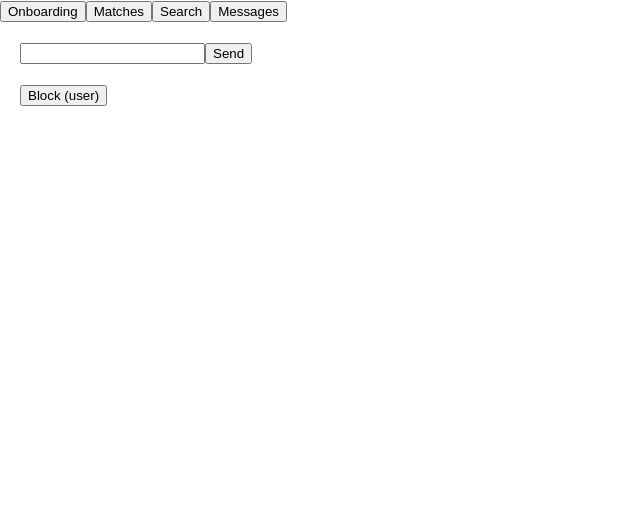
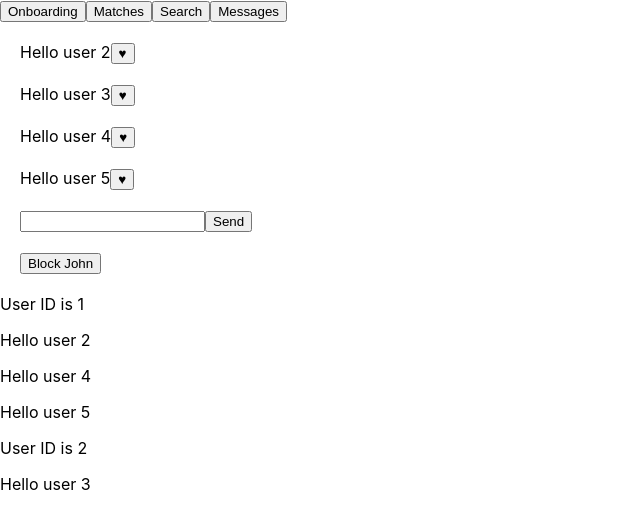
Before and after one commit to russellcs/ft1-dating-app, a React (Create React App) app: page / in a window 1280 px wide. Shown: the top 528 px of the page, without its empty margins (0-640 px from the left). Built offline with nearby package versions, Linux system fonts and the light colour scheme.

Commit message:
added the Conversation component which creates a new object with the message sender/receiver IDs and maps over them to display on the page

```diff
--- a/src/App.js
+++ b/src/App.js
@@ -1,12 +1,20 @@
-import { users, messages } from "./mock";
+import { users, messages as mockMessages } from "./mock";
 import Interface from "./components/Interface";
+import { useState } from "react";
 
 const App = () => {
-  return (
-    <>
-      <Interface users={users} messages={messages} />
-    </>
-  );
+	const [messages, setMessages] = useState(mockMessages);
+	const addMessage = (payload) => {
+		const copy = [...messages];
+		console.log(copy);
+		copy.push(payload);
+		setMessages(copy);
+	};
+	return (
+		<>
+			<Interface users={users} messages={messages} addMessage={addMessage} />
+		</>
+	);
 };
 
 export default App;
--- a/src/components/Block.jsx
+++ /dev/null
@@ -1,12 +0,0 @@
-const Block = (props) => {
-	const { blockUser, blockButtonText, blockClicked } = props;
-	return (
-		<div style={{ margin: "20px" }}>
-			{/* <button>Block {props.users.personalDetails.name.firstName}</button> */}
-			<button onClick={blockUser}>{blockButtonText}</button>
-			{blockClicked && <p>(user) has been blocked</p>}
-		</div>
-	);
-};
-
-export default Block;
--- a/src/components/Interface.jsx
+++ b/src/components/Interface.jsx
@@ -1,7 +1,7 @@
 import Onboarding from "./Onboarding";
 import Matches from "./Matches";
 import Search from "./Search";
-import Messages from "./Messages";
+import Messages from "./messages/Messages";
 import { useState } from "react";
 
 const Interface = (props) => {
@@ -19,7 +19,11 @@ const Interface = (props) => {
 			{screen === 1 && <Matches users={props.users} />}
 			{screen === 2 && <Search users={props.users} />}
 			{screen === 3 && (
-        <Messages users={props.users} messages={props.messages} />
+				<Messages
+					users={props.users}
+					messages={props.messages}
+					addMessage={props.addMessage}
+				/>
 			)}
 		</>
 	);
--- a/src/components/Message.jsx
+++ /dev/null
@@ -1,12 +0,0 @@
-const Message = (props) => {
-	const { message, isLikeClicked, likeClicked } = props;
-	return (
-		<div style={{ margin: "20px" }}>
-			{message}
-			{message && <button onClick={isLikeClicked}>&#9829;</button>}
-			{likeClicked && <p>Message liked</p>}
-		</div>
-	);
-};
-
-export default Message;
--- /dev/null
+++ b/src/components/messages/Block.jsx
@@ -0,0 +1,12 @@
+const Block = (props) => {
+	const { blockUser, blockButtonText, blockClicked, name } = props;
+
+	return (
+		<div style={{ margin: "20px" }}>
+			<button onClick={blockUser}>{blockButtonText}</button>
+			{blockClicked && <p>{name} has been blocked</p>}
+		</div>
+	);
+};
+
+export default Block;
--- /dev/null
+++ b/src/components/messages/Conversation.jsx
@@ -0,0 +1,28 @@
+const Conversation = (props) => {
+	const result = {};
+
+	props.messages.forEach((message) => {
+		const existing = result[message.fromUserId]
+			? result[message.fromUserId]
+			: [];
+		result[message.fromUserId] = [...existing, message];
+	});
+	const entries = Object.entries(result);
+
+	return (
+		<div>
+			{entries.map((item) => {
+				return (
+					<>
+						<p>User ID is {item[0]}</p>
+						{item[1].map((message) => {
+							return <p>{message.content}</p>;
+						})}
+					</>
+				);
+			})}
+		</div>
+	);
+};
+
+export default Conversation;
--- /dev/null
+++ b/src/components/messages/Message.jsx
@@ -0,0 +1,19 @@
+import { useState } from "react";
+
+const Message = (props) => {
+	const [likeClicked, setLikeClicked] = useState(false);
+	const { message } = props;
+
+	const isLikeClicked = () => {
+		setLikeClicked(likeClicked === false ? true : false);
+	};
+	return (
+		<div style={{ margin: "20px" }}>
+			{message.content}
+			{message.content && <button onClick={isLikeClicked}>&#9829;</button>}
+			{likeClicked && <p>Message liked</p>}
+		</div>
+	);
+};
+
+export default Message;
--- a/src/components/Messages.jsx
+++ b/src/components/messages/Messages.jsx
@@ -2,55 +2,54 @@ import { useState } from "react";
 import Message from "./Message";
 import Input from "./Input";
 import Block from "./Block";
+import Conversation from "./Conversation";
 
 const Messages = (props) => {
 	const [draft, setDraft] = useState();
-	const [message, setMessage] = useState();
-	const [likeClicked, setLikeClicked] = useState(false);
+
 	const [blockClicked, setBlockClicked] = useState(false);
 
 	const onInput = (e) => setDraft(e.target.value);
 
-	const displayMessage = () => {
-		setMessage(draft);
-	};
-
 	const onKeyDown = (e) => {
 		if (e.key === "Enter") {
-			displayMessage();
+			props.addMessage({ content: draft });
 		}
 	};
 
-	const isLikeClicked = () => {
-		setLikeClicked(likeClicked === false ? true : false);
-	};
+	const displayMessage = () => props.addMessage({ content: draft });
 
 	const blockUser = () => {
 		setBlockClicked(blockClicked === false ? true : false);
 	};
 
-	const blockButtonText = blockClicked ? "Unblock (user)" : "Block (user)";
+	const name = props.users[0].personalDetails.name.firstName;
+	const blockButtonText = blockClicked ? `Unblock ${name}` : `Block ${name}`;
 
 	return (
 		<>
-			<Message
-				message={message}
-				likeClicked={likeClicked}
-				isLikeClicked={isLikeClicked}
-			/>
-
+			{props.messages.map((message, index) => {
+				return (
+					<Message
+						key={index}
+						message={message}
+						addMessage={props.addMessage}
+					/>
+				);
+			})}
 			<Input
 				onInput={onInput}
 				onKeyDown={onKeyDown}
 				displayMessage={displayMessage}
 			/>
-
 			<Block
 				blockUser={blockUser}
 				blockButtonText={blockButtonText}
 				blockClicked={blockClicked}
 				users={props.users}
+				name={name}
 			/>
+			<Conversation messages={props.messages} />
 		</>
 	);
 };
--- a/src/mock/index.js
+++ b/src/mock/index.js
@@ -32,9 +32,37 @@ export const users = [
 
 export const messages = [
 	{
-		userId: 1,
+		toUserId: 2,
+		fromUserId: 1,
 		messageId: 1,
-		content: "",
+		content: "Hello user 2",
+		sendTimestamp: 0,
+		read: false,
+		blocked: false,
+	},
+	{
+		toUserId: 1,
+		fromUserId: 2,
+		messageId: 2,
+		content: "Hello user 3",
+		sendTimestamp: 0,
+		read: false,
+		blocked: false,
+	},
+	{
+		toUserId: 4,
+		fromUserId: 1,
+		messageId: 3,
+		content: "Hello user 4",
+		sendTimestamp: 0,
+		read: false,
+		blocked: false,
+	},
+	{
+		toUserId: 5,
+		fromUserId: 1,
+		messageId: 4,
+		content: "Hello user 5",
 		sendTimestamp: 0,
 		read: false,
 		blocked: false,
--- /dev/null
+++ b/src/utils/index.js
@@ -0,0 +1,3 @@
+import messages from "./mock";
+
+console.log(messages);
```
Also changed, not shown: src/components/messages/Input.jsx (renamed from src/components/Input.jsx). Lines whose indentation alone changed are shown as unchanged.
